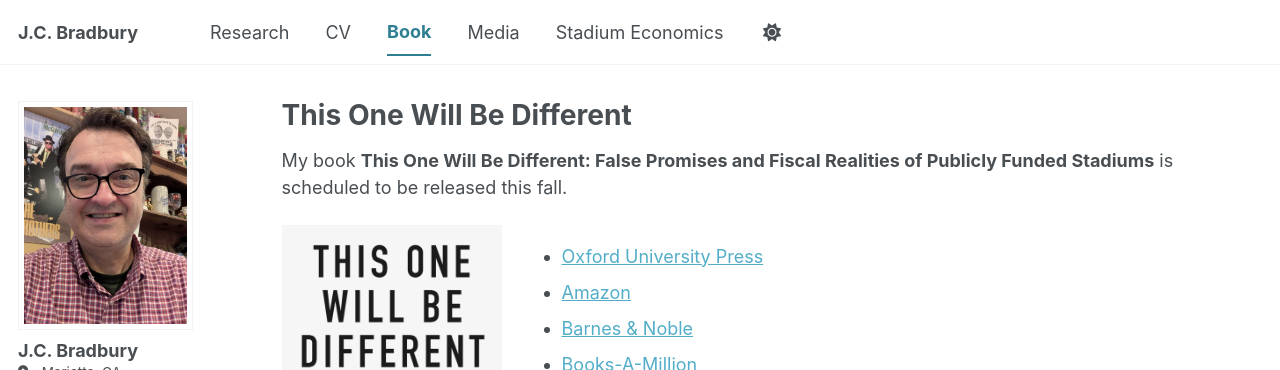
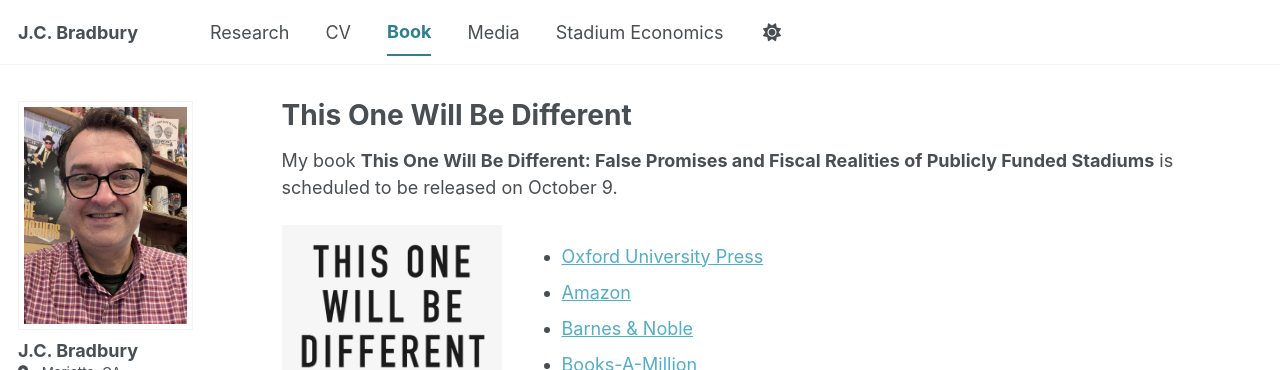
Before and after one commit to jcbradbury/jcbradbury.github.io, a Jekyll site: the page built from _pages/towbd.md, in a window 1280 px wide and 900 px high. Shown: the top 370 px of the window. Built offline with Jekyll 4.4.1, drawn with Linux system fonts in a browser that asks for light colours; some web fonts are replaced; a script bundle is joined from its source files by our own code; library files that are not in the unit come from our copies.

Commit message:
Update towbd.md

```diff
--- a/_pages/towbd.md
+++ b/_pages/towbd.md
@@ -18,7 +18,7 @@
 }
 </style>
 
-My book **This One Will Be Different: False Promises and Fiscal Realities of Publicly Funded Stadiums** is scheduled to be released this fall. <!--
+My book **This One Will Be Different: False Promises and Fiscal Realities of Publicly Funded Stadiums** is scheduled to be released on October 9. <!--
 You can read the first chapter [here](https://academic.oup.com/book/62944/chapter/564466104).
 -->
 
```
